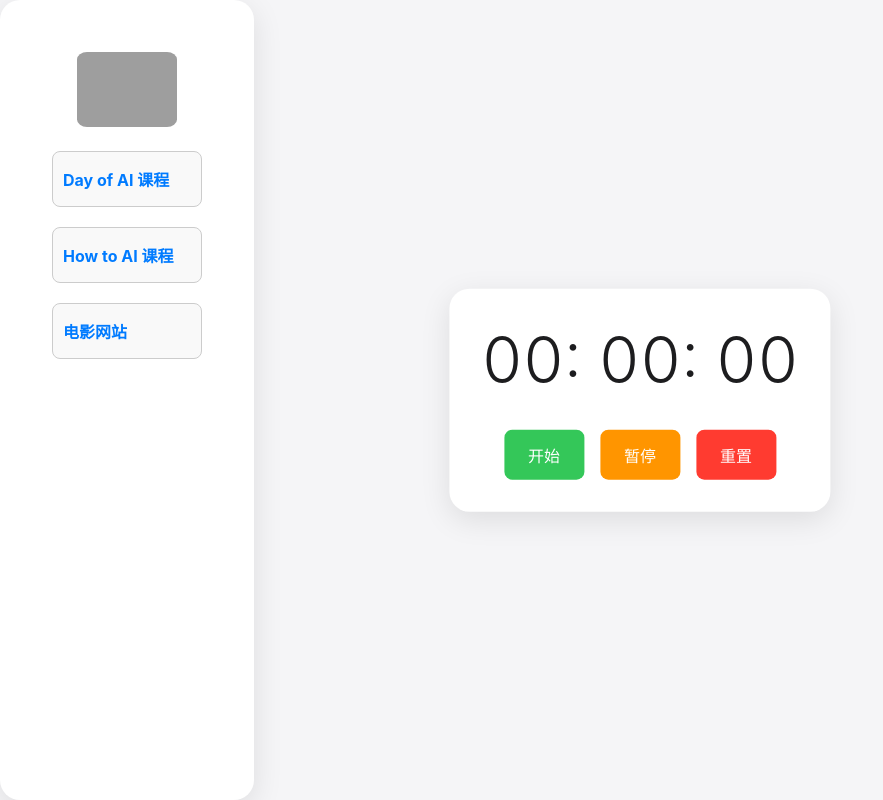
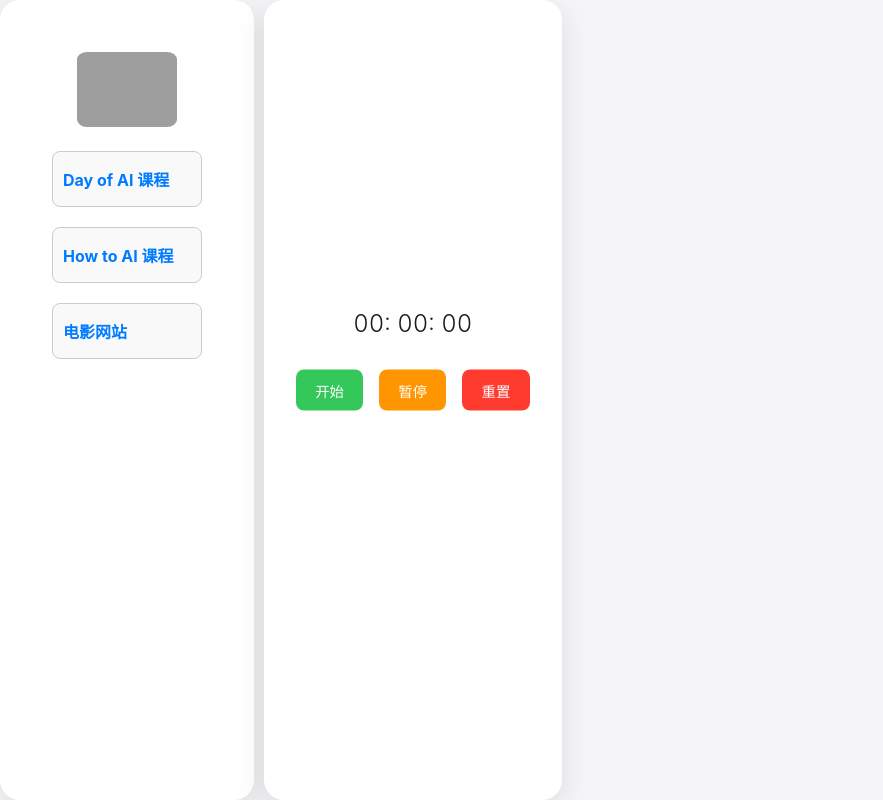
Before and after one commit to minipig11/timer, a plain HTML site: page index.html in a window 1280 px wide. Shown: the whole page, without its empty margins (0-883 px from the left). Drawn offline with Linux system fonts and the light colour scheme; grey boxes are pictures that could not be loaded.

Commit message:
时钟样式

```diff
--- a/styles.css
+++ b/styles.css
@@ -16,6 +16,7 @@ body {
     padding: 2rem;
     border-radius: 20px;
     box-shadow: 0 8px 30px rgba(0, 0, 0, 0.1);
+    height: auto;
 }
 
 .container2 {
@@ -23,19 +24,21 @@ body {
     padding: 2rem;
     border-radius: 20px;
     box-shadow: 0 8px 30px rgba(0, 0, 0, 0.1);
-    position: absolute;
-    top: 50%;
-    left: 50%;
-    transform: translate(-50%, -50%);
-    height: auto;
+    position: relative;
+    left: 10px;
+    display: flex;
+    justify-content: center;
+    align-items: center;
+    height: 100vh; /* Ensures full viewport height for vertical centering */
 }
 
 .timer {
     text-align: center;
+    transform: translate(0, -40%);
 }
 
 .time-display {
-    font-size: 4rem;
+    font-size: 1.5rem; /* Reduced font size to fit better */
     font-weight: 300;
     color: #1d1d1f;
     margin-bottom: 2rem;
@@ -49,8 +52,8 @@ body {
 }
 
 .btn {
-    padding: 0.8rem 1.5rem;
-    font-size: 1rem;
+    padding: 0.6rem 1.2rem; /* Reduced padding for smaller buttons */
+    font-size: 0.9rem; /* Slightly smaller font size */
     border: none;
     border-radius: 8px;
     cursor: pointer;
```
Also changed, not shown: index.html (+6 -5 lines).
